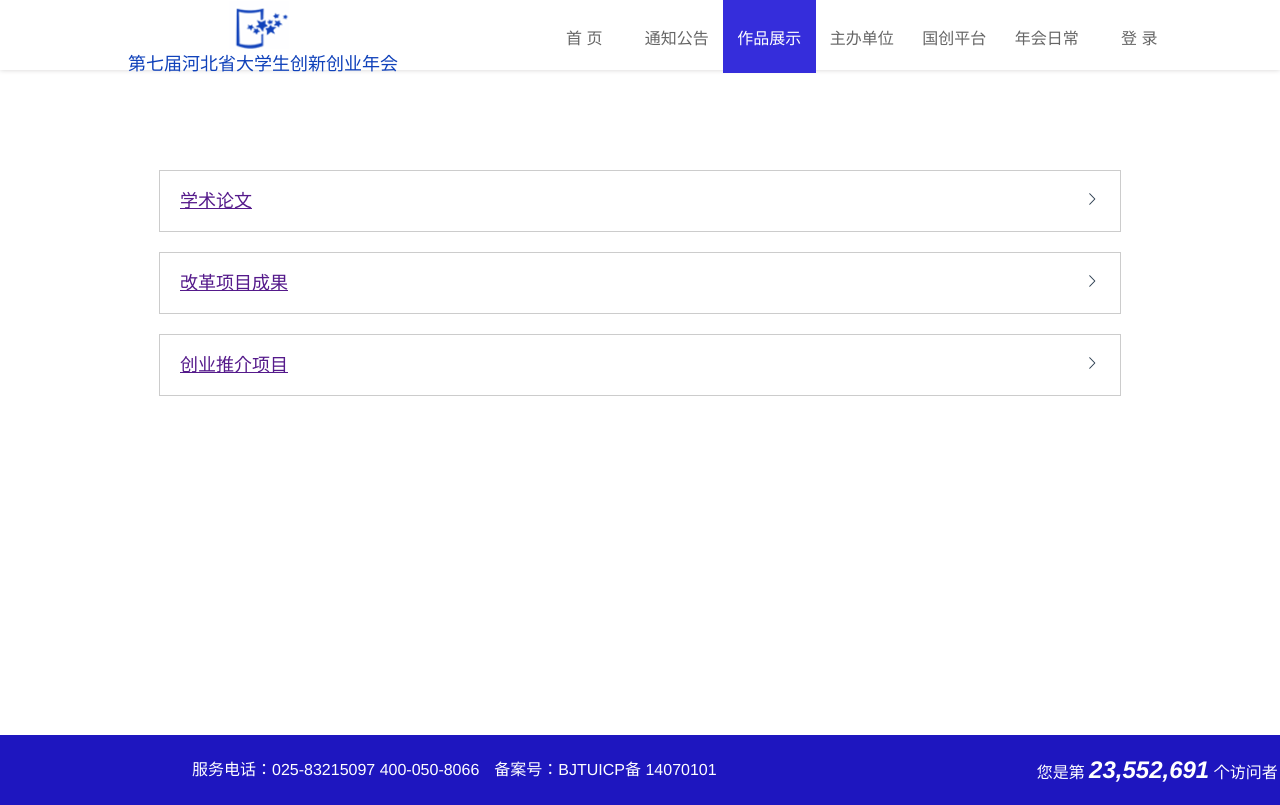
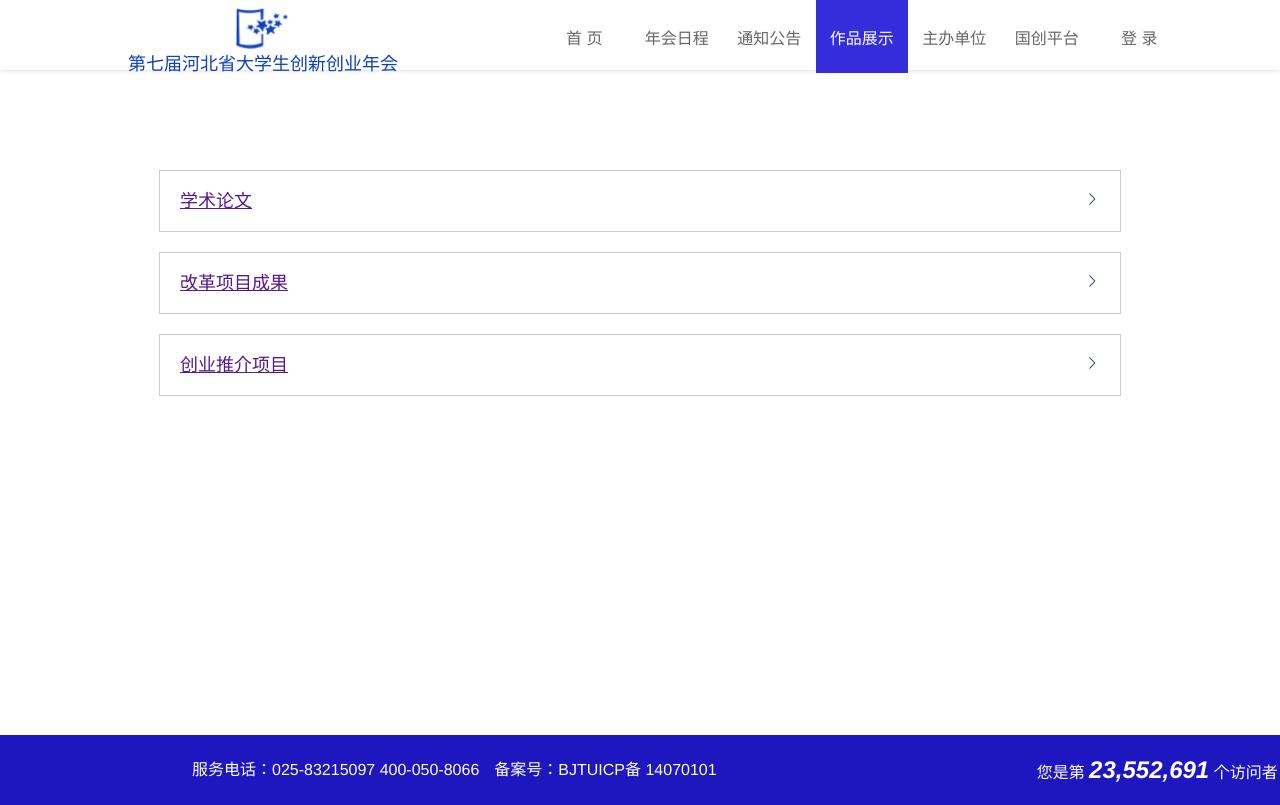
Before and after one commit to NEUQ-ACM/Innovative-annual-website, a Vue app in the folder front-end/innovation/: page /Gallery in a window 1280 px wide. Built offline with nearby package versions, Linux system fonts and the light colour scheme.

Commit message:
文本修改

```diff
--- a/front-end/innovation/src/components/Header.vue
+++ b/front-end/innovation/src/components/Header.vue
@@ -12,6 +12,11 @@
               <span>首 页</span>
             </router-link>
           </li>
+          <li @click="mobileShow = !mobileShow">
+                <router-link to="/Arrangment" active-class="isActive">
+                  <span>年会日程</span>
+                </router-link>
+              </li>
           <li>
             <router-link to="/News" active-class="isActive">
               <span>通知公告</span>
@@ -30,11 +35,6 @@
           <li>
             <router-link to="/guochang" active-class="isActive">
               <span>国创平台</span>
-            </router-link>
-          </li>
-          <li @click="mobileShow = !mobileShow">
-            <router-link to="/Arrangment" active-class="isActive">
-              <span>年会日常</span>
             </router-link>
           </li>
           <li>
@@ -57,6 +57,11 @@
                 </router-link>
               </li>
               <li @click="mobileShow = !mobileShow">
+                <router-link to="/Arrangment" active-class="isActive">
+                  <span>年会日程</span>
+                </router-link>
+              </li>
+              <li @click="mobileShow = !mobileShow">
                 <router-link to="/News" active-class="isActive">
                   <span>通知公告</span>
                 </router-link>
@@ -76,12 +81,7 @@
                   <span>国创平台</span>
                 </router-link>
               </li>
-              <li @click="mobileShow = !mobileShow">
-                <router-link to="/Arrangment" active-class="isActive">
-                  <span>年会日常</span>
-                </router-link>
-              </li>
-              <li>
+              <li  @click="mobileShow = !mobileShow">
                 <router-link to="/Login" active-class="isActive">
                   <span>登 录</span>
                 </router-link>
```
